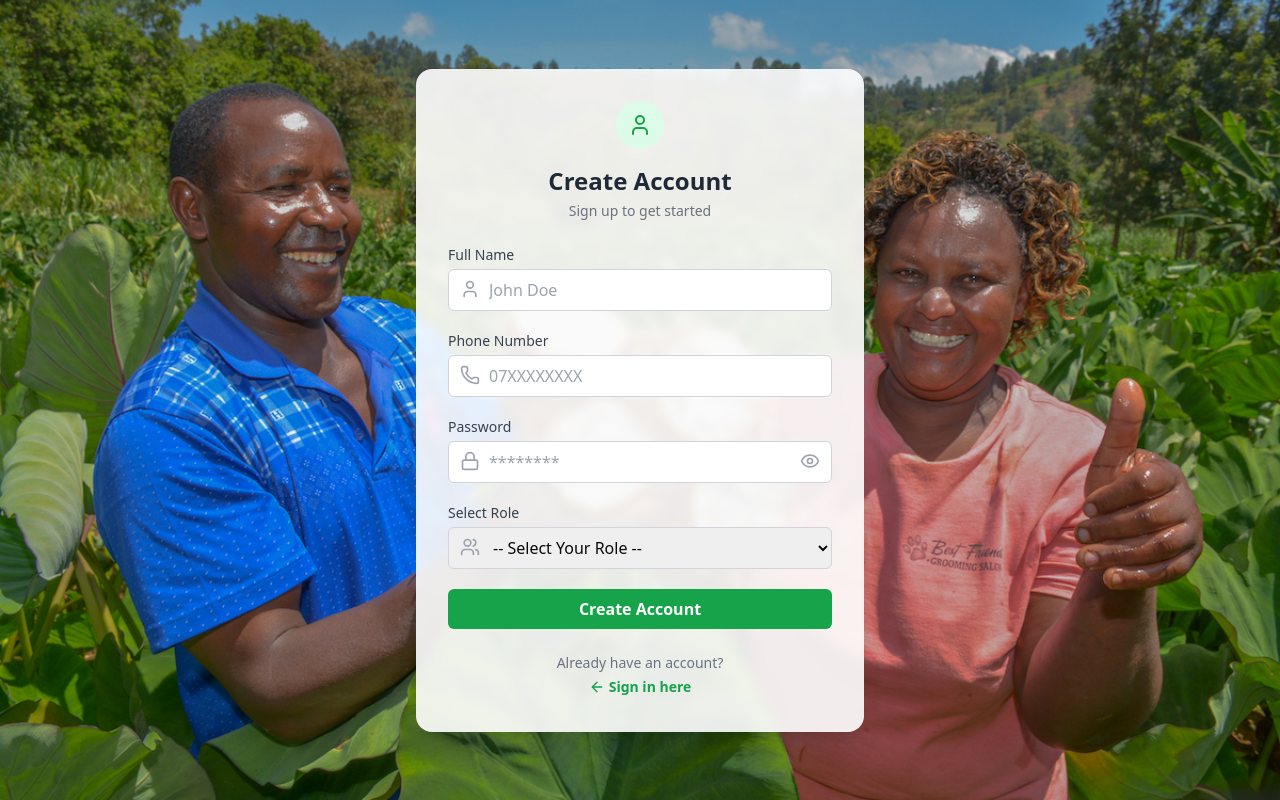
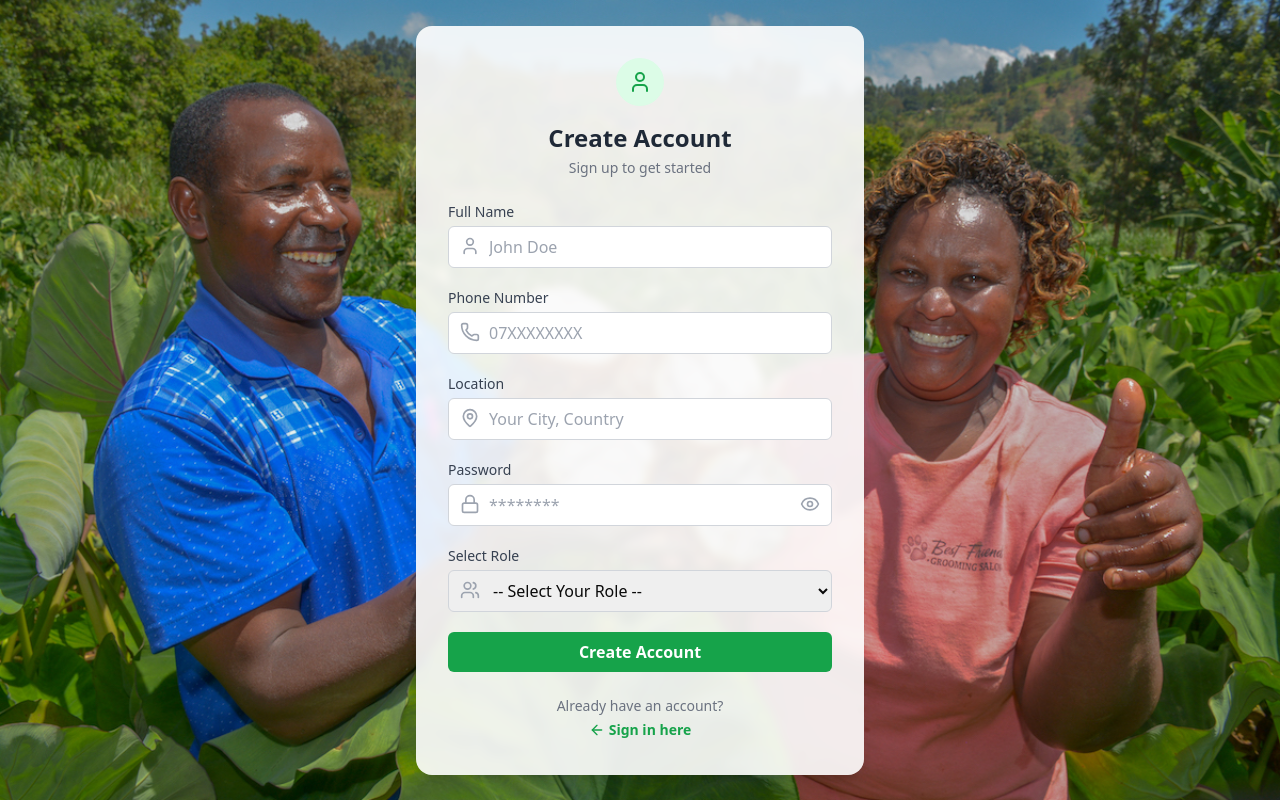
Before and after one commit to PaulJkr/Umoja, a React (Vite) app in the folder frontend/: page /register in a window 1280 px wide. Built offline with nearby package versions, Linux system fonts and the light colour scheme.

Commit message:
location config

```diff
--- a/frontend/src/components/CalendarView.tsx
+++ b/frontend/src/components/CalendarView.tsx
@@ -10,7 +10,7 @@ import {
   useUpdateCalendarEvent,
   useDeleteCalendarEvent,
 } from "../services/calendarService";
-import { format, parseISO, parse } from "date-fns";
+import { format, parseISO } from "date-fns";
 import {
   Dialog,
   DialogContent,
@@ -59,24 +59,20 @@ const CalendarView = () => {
   });
 
   const handleSelectEvent = (event: any) => {
-    console.log("handleSelectEvent called with event:", event);
     setSelectedEvent(event);
     setEventForm({
       title: event.title,
       type: event.type || "",
-      start: format(event.start, "yyyy-MM-dd'T'HH:mm"),
+            start: format(event.start, "yyyy-MM-dd'T'HH:mm"),
       end: format(event.end, "yyyy-MM-dd'T'HH:mm"),
       description: event.description || "",
     });
     setIsModalOpen(true);
-    console.log("selectedEvent after set:", event); // This will log the event object
-    console.log("eventForm after set:", eventForm); // This will log the eventForm object
   };
 
   const handleSelectSlot = (
     slotInfo: import("react-big-calendar").SlotInfo
   ) => {
-    console.log("handleSelectSlot called with slotInfo:", slotInfo);
     setSelectedEvent(null);
     setEventForm({
       title: "",
@@ -86,8 +82,6 @@ const CalendarView = () => {
       description: "",
     });
     setIsModalOpen(true);
-    console.log("selectedEvent after set (null):");
-    console.log("eventForm after set (new):");
   };
 
   const handleChange = (e: React.ChangeEvent<HTMLInputElement>) => {
@@ -99,8 +93,8 @@ const CalendarView = () => {
     try {
       const eventData = {
         ...eventForm,
-        start: parse(eventForm.start, "yyyy-MM-dd'T'HH:mm", new Date()).toISOString(),
-        end: parse(eventForm.end, "yyyy-MM-dd'T'HH:mm", new Date()).toISOString(),
+        start: new Date(eventForm.start).toISOString(),
+        end: new Date(eventForm.end).toISOString(),
       };
 
       if (selectedEvent) {
--- a/frontend/src/pages/auth/Register.tsx
+++ b/frontend/src/pages/auth/Register.tsx
@@ -13,6 +13,7 @@ import {
   Users,
   ArrowLeft,
   Loader2,
+  MapPin, // Added MapPin
 } from "lucide-react";
 import { useState } from "react";
 import { toast } from "react-toastify";
@@ -20,6 +21,7 @@ import { toast } from "react-toastify";
 const registerSchema = z.object({
   name: z.string().min(2, "Name must be at least 2 characters"),
   phone: z.string().min(10, "Phone number required"),
+  location: z.string().min(2, "Location is required"), // New field
   password: z.string().min(6, "Password must be at least 6 characters"),
   role: z.enum(["farmer", "buyer", "supplier"], "Please select a role"),
 });
@@ -168,6 +170,26 @@ const Register = () => {
             )}
           </div>
 
+          {/* Location */}
+          <div>
+            <label className="block text-sm font-medium text-gray-700 mb-1">
+              Location
+            </label>
+            <div className="relative">
+              <input
+                {...register("location")}
+                placeholder="Your City, Country"
+                className="w-full pl-10 pr-4 py-2 border border-gray-300 rounded-md focus:outline-none focus:ring-2 focus:ring-green-500"
+              />
+              <MapPin className="absolute left-3 top-2.5 text-gray-400 w-5 h-5" />
+            </div>
+            {errors.location && (
+              <p className="text-red-500 text-sm mt-1">
+                {errors.location.message}
+              </p>
+            )}
+          </div>
+
           {/* Password */}
           <div>
             <label className="block text-sm font-medium text-gray-700 mb-1">
@@ -255,5 +277,4 @@ const Register = () => {
     </div>
   );
 };
-
 export default Register;
--- a/frontend/src/pages/buyer/MessagesPage.tsx
+++ b/frontend/src/pages/buyer/MessagesPage.tsx
@@ -141,7 +141,6 @@ const MessagesPage = () => {
               >
                 <option value="all">All Roles</option>
                 <option value="farmer">Farmers</option>
-                <option value="supplier">Suppliers</option>
               </select>
             </div>
 
```
